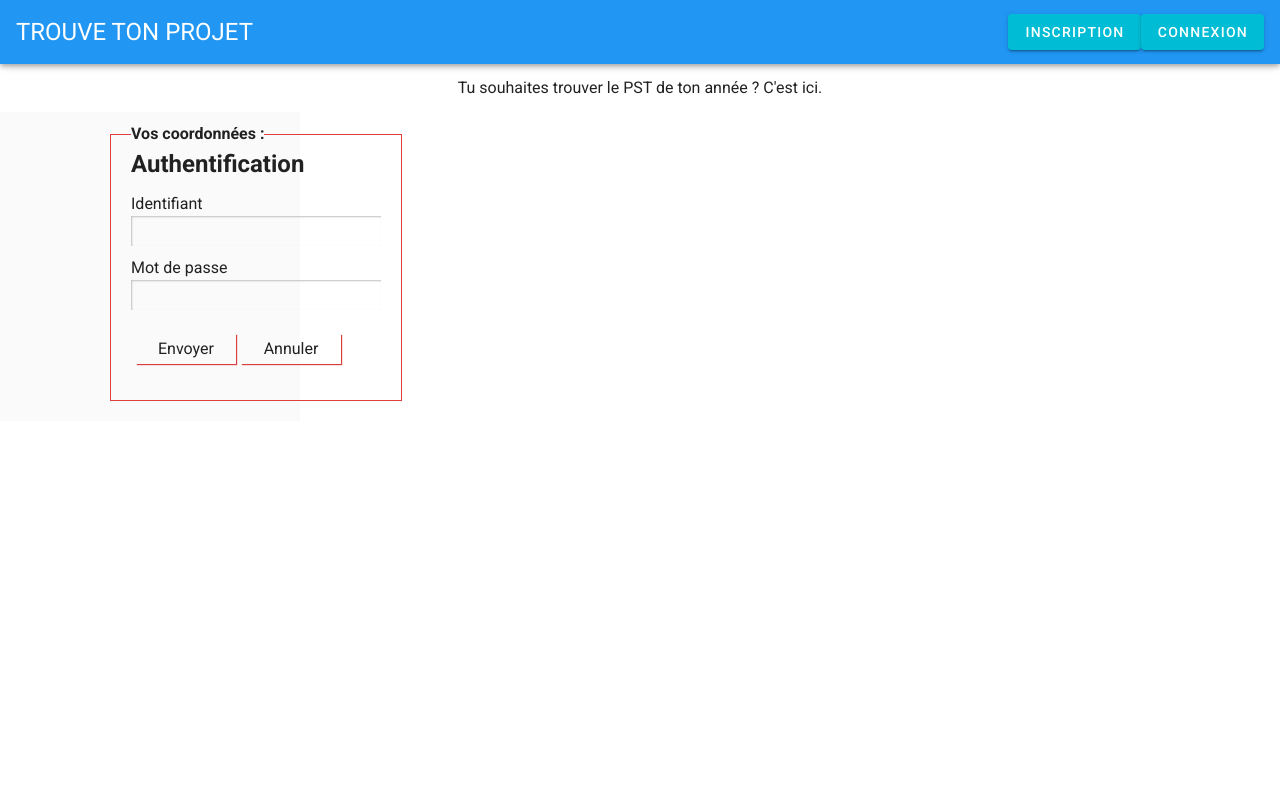
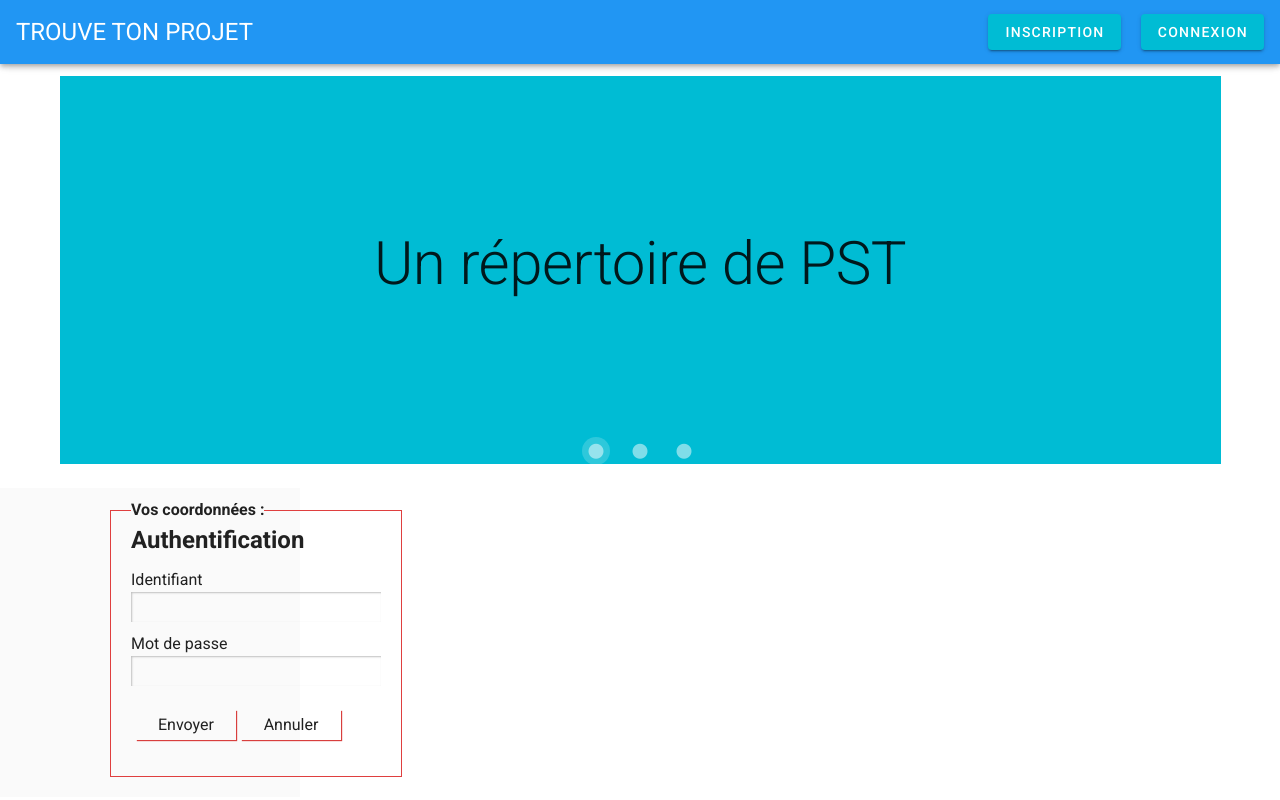
Before and after one commit to danielgrably/trouvetonprojet, a Vue app: page / in a window 1280 px wide. Built offline with nearby package versions, Linux system fonts and the light colour scheme.

Commit message:
Diaporama sur la page d'accueil

```diff
--- a/src/App.vue
+++ b/src/App.vue
@@ -5,7 +5,7 @@
         <span>Trouve ton projet</span>
       </v-toolbar-title>
       <v-spacer></v-spacer>
-      <v-btn class="cyan with white--text">Inscription</v-btn>
+      <v-btn class="mr-5 cyan with white--text">Inscription</v-btn>
       <v-btn class="cyan with white--text">Connexion</v-btn>
     </v-app-bar>
 
--- a/src/components/Welcome.vue
+++ b/src/components/Welcome.vue
@@ -1,8 +1,30 @@
 <template>
   <v-container>
     <v-layout align-center justify-center>
-        Tu souhaites trouver le PST de ton année ?
-        C'est ici.
+      <v-carousel cycle height="400" hide-delimiter-background show-arrows-on-hover>
+        <v-carousel-item v-for="(slide, i) in slides" :key="i">
+          <v-sheet :color="colors[i]" height="100%">
+            <v-row class="fill-height" align="center" justify="center">
+              <div class="display-3">{{ slide }}</div>
+            </v-row>
+          </v-sheet>
+        </v-carousel-item>
+      </v-carousel>
     </v-layout>
   </v-container>
 </template>
+
+<script>
+export default {
+  data () {
+    return {
+      colors: [
+        'cyan',
+        'green darken-2',
+        'red lighten-1'
+      ],
+      slides: ['Un répertoire de PST', 'Des tonnes de PST intéressants', 'Adaptés à tes goûts']
+    }
+  }
+}
+</script>
```
